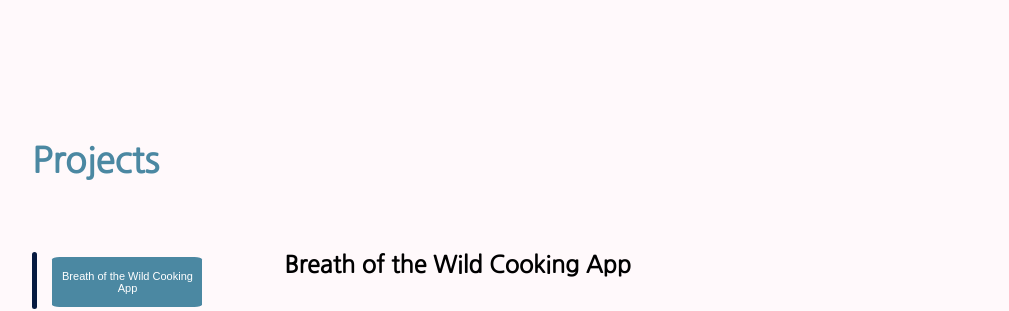
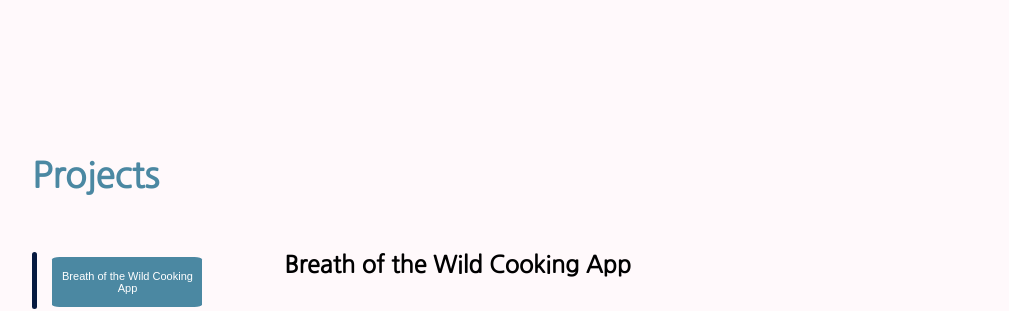
Before and after one commit to dylantoporek/portfolio-project, a React (Create React App) app: page / in a window 1280 px wide. Shown: the part 2100-2411 px from the top of the page, without its empty margins (96-1105 px from the left). Built offline with nearby package versions, Linux system fonts and the light colour scheme.

Commit message:
project title moved

```diff
--- a/src/components/ProjectItem/index.scss
+++ b/src/components/ProjectItem/index.scss
@@ -15,7 +15,7 @@
 
   #project-title{
     position: relative;
-    top: 5%;
+    top: 7%;
     padding-bottom: 5%;
   }
 
```
